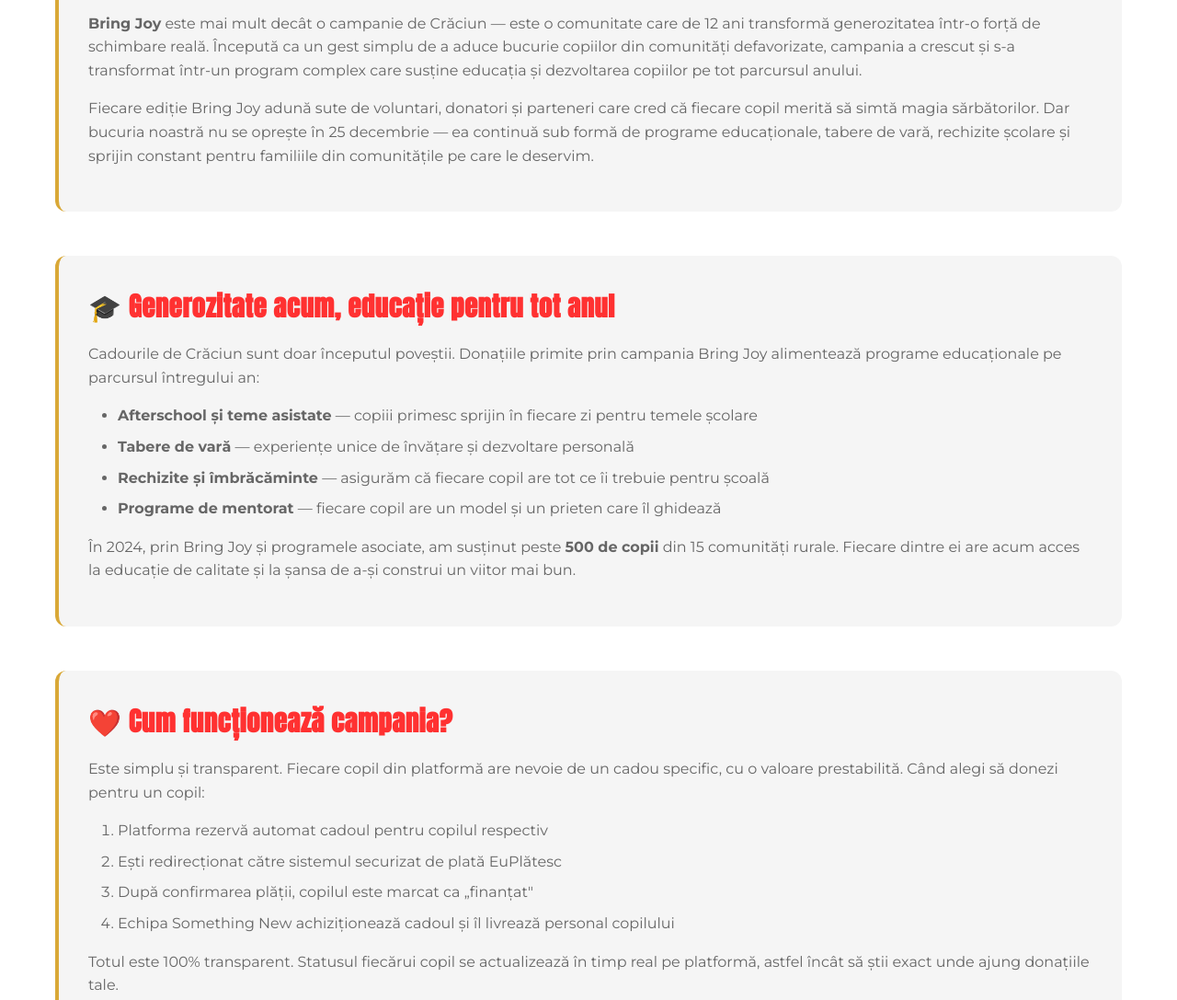
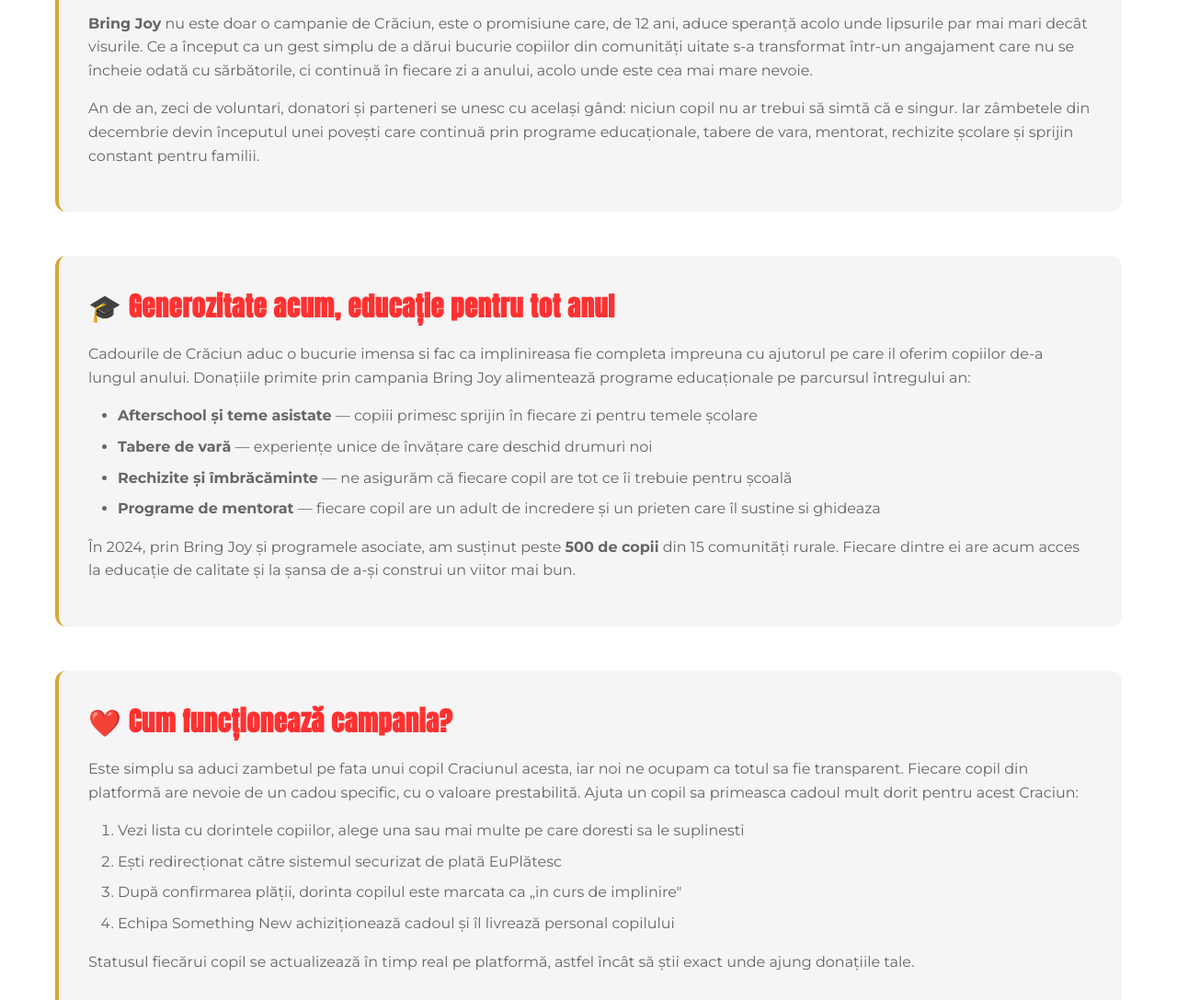
Before and after one commit to smtnew/bring_joy_wframe, a website: page about.html in a window 1280 px wide. Shown: the part 435-1522 px from the top of the page at 92% size. Drawn offline with Linux system fonts and the light colour scheme.

Commit message:
Update about.html

```diff
--- a/about.html
+++ b/about.html
@@ -146,29 +146,24 @@
           <div class="about-section">
             <h3>🌟 O promisiune care crește an de an</h3>
             <p>
-              <strong>Bring Joy</strong> este mai mult decât o campanie de
-              Crăciun — este o comunitate care de 12 ani transformă
-              generozitatea într-o forță de schimbare reală. Începută ca un gest
-              simplu de a aduce bucurie copiilor din comunități defavorizate,
-              campania a crescut și s-a transformat într-un program complex care
-              susține educația și dezvoltarea copiilor pe tot parcursul anului.
+              <strong>Bring Joy</strong> nu este doar o campanie de Crăciun, este o promisiune care, de 12 ani,
+              aduce speranță acolo unde lipsurile par mai mari decât visurile.
+              Ce a început ca un gest simplu de a dărui bucurie copiilor din comunități uitate
+              s-a transformat într-un angajament care nu se încheie odată cu sărbătorile,
+              ci continuă în fiecare zi a anului, acolo unde este cea mai mare nevoie.
             </p>
             <p>
-              Fiecare ediție Bring Joy adună sute de voluntari, donatori și
-              parteneri care cred că fiecare copil merită să simtă magia
-              sărbătorilor. Dar bucuria noastră nu se oprește în 25 decembrie —
-              ea continuă sub formă de programe educaționale, tabere de vară,
-              rechizite școlare și sprijin constant pentru familiile din
-              comunitățile pe care le deservim.
+              An de an, zeci de voluntari, donatori și parteneri se unesc cu același gând: niciun copil nu ar trebui să simtă că e singur.
+              Iar zâmbetele din decembrie devin începutul unei povești care continuă prin programe educaționale, tabere de vara, mentorat,
+              rechizite școlare  și sprijin constant pentru familii.
             </p>
           </div>
 
           <div class="about-section">
             <h3>🎓 Generozitate acum, educație pentru tot anul</h3>
             <p>
-              Cadourile de Crăciun sunt doar începutul poveștii. Donațiile
-              primite prin campania Bring Joy alimentează programe educaționale
-              pe parcursul întregului an:
+              Cadourile de Crăciun aduc o bucurie imensa si fac ca implinireasa fie completa impreuna cu ajutorul pe care il oferim copiilor de-a lungul anului.
+              Donațiile primite prin campania Bring Joy alimentează programe educaționale pe parcursul întregului an:
             </p>
             <ul>
               <li>
@@ -177,66 +172,55 @@
               </li>
               <li>
                 <strong>Tabere de vară</strong> — experiențe unice de învățare
-                și dezvoltare personală
+                care deschid drumuri noi
               </li>
               <li>
-                <strong>Rechizite și îmbrăcăminte</strong> — asigurăm că fiecare
-                copil are tot ce îi trebuie pentru școală
+                <strong>Rechizite și îmbrăcăminte</strong> — ne asigurăm că fiecare copil are tot ce îi trebuie pentru școală
               </li>
               <li>
-                <strong>Programe de mentorat</strong> — fiecare copil are un
-                model și un prieten care îl ghidează
+                <strong>Programe de mentorat</strong> — fiecare copil are un adult de incredere și un prieten care îl sustine si ghideaza
               </li>
             </ul>
             <p>
               În 2024, prin Bring Joy și programele asociate, am susținut peste
               <strong>500 de copii</strong>
-              din 15 comunități rurale. Fiecare dintre ei are acum acces la
-              educație de calitate și la șansa de a-și construi un viitor mai
-              bun.
+              din 15 comunități rurale. Fiecare dintre ei are acum acces la educație de calitate și la șansa de a-și construi un viitor mai bun.
             </p>
           </div>
 
           <div class="about-section">
             <h3>❤️ Cum funcționează campania?</h3>
             <p>
-              Este simplu și transparent. Fiecare copil din platformă are nevoie
-              de un cadou specific, cu o valoare prestabilită. Când alegi să
-              donezi pentru un copil:
+              Este simplu sa aduci zambetul pe fata unui copil Craciunul acesta, iar noi ne ocupam ca totul sa fie transparent.
+              Fiecare copil din platformă are nevoie de un cadou specific, cu o valoare prestabilită.
+              Ajuta un copil sa primeasca cadoul mult dorit pentru acest Craciun:
             </p>
             <ol>
-              <li>Platforma rezervă automat cadoul pentru copilul respectiv</li>
+              <li>Vezi lista cu dorintele copiilor, alege una sau mai multe pe care doresti sa le suplinesti</li>
               <li>
                 Ești redirecționat către sistemul securizat de plată EuPlătesc
               </li>
               <li>
-                După confirmarea plății, copilul este marcat ca „finanțat"
+                După confirmarea plății, dorinta copilul este marcata ca „in curs de implinire"
               </li>
               <li>
-                Echipa Something New achiziționează cadoul și îl livrează
-                personal copilului
+                Echipa Something New achiziționează cadoul și îl livrează personal copilului
               </li>
             </ol>
             <p>
-              Totul este 100% transparent. Statusul fiecărui copil se
-              actualizează în timp real pe platformă, astfel încât să știi exact
-              unde ajung donațiile tale.
+              Statusul fiecărui copil se actualizează în timp real pe platformă, astfel încât să știi exact unde ajung donațiile tale.
             </p>
           </div>
 
           <div class="about-section">
             <h3>🫶 Cine suntem noi?</h3>
             <p>
-              <strong>Something New</strong> este o organizație non-profit
-              dedicată educației și dezvoltării copiilor din comunitățile
-              rurale. Lucrăm direct în 15 sate din România, unde oferim programe
-              educaționale zilnice, sprijin material și mentorat constant pentru
-              peste 500 de copii.
+              <strong>Something New</strong> este o organizație non-profit dedicată educației și dezvoltării copiilor din comunitățile rurale.
+              Lucrăm direct în 15 sate din România, unde oferim programe educaționale zilnice,
+              sprijin material și mentorat constant pentru peste 500 de copii.
             </p>
             <p>
-              Campania Bring Joy este cel mai important eveniment de strângere
-              de fonduri al anului, dar misiunea noastră continuă în fiecare zi,
-              tot anul, în fiecare comunitate în care suntem prezenți.
+              Campania Bring Joy este cel mai important eveniment de strângere de fonduri al anului, dar misiunea noastră continuă în fiecare zi, tot anul, în fiecare comunitate în care suntem prezenți.
             </p>
             <p>
               Află mai multe despre noi pe
```
